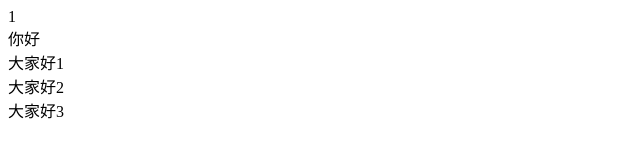
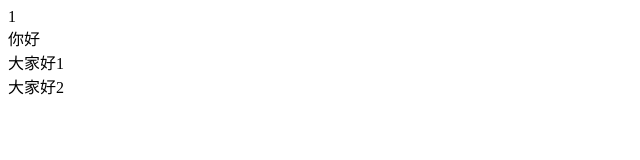
Before and after one commit to ourtest/case, a plain HTML site: page index.html in a window 1280 px wide. Shown: the full height of the page, 0-640 px from the left. Drawn offline with Linux system fonts and the light colour scheme.

Commit message:
更新完毕

```diff
--- a/index.html
+++ b/index.html
@@ -9,6 +9,5 @@
 	<div>你好</div>
 	<div>大家好1</div>
 	<div>大家好2</div>
-	<div>大家好3</div>
 </body>
 </html>
```
